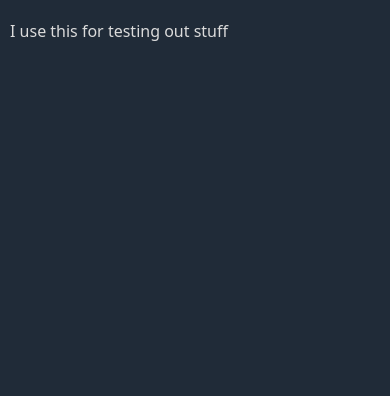
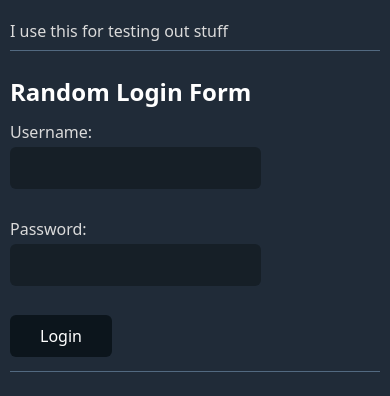
Before and after one commit to NexusWasLost/primary_testing, a plain HTML site: page index.html in a window 390 px wide. Drawn offline with nearby package versions, Linux system fonts and the light colour scheme.

Commit message:
Added a random login form to test responsiveness of water CSS

```diff
--- a/index.html
+++ b/index.html
@@ -1,14 +1,43 @@
 <!DOCTYPE html>
 <html lang="en">
+
 <head>
     <meta charset="UTF-8">
     <meta name="viewport" content="width=device-width, initial-scale=1.0">
     <link rel="stylesheet" href="https://cdn.jsdelivr.net/npm/water.css@2/out/dark.css">
     <title>Primary Testing</title>
 </head>
+
 <body>
     <main>
         I use this for testing out stuff
+        <hr />
+
+        <form action="#">
+            <h2>Random Login Form</h2>
+
+            <div>
+                <label for="username">Username:</label>
+                <input type="text" id="username" name="username" required>
+            </div>
+
+            <br>
+
+            <div>
+                <label for="password">Password:</label>
+                <input type="password" id="password" name="password" required>
+            </div>
+
+            <br>
+
+            <button type="submit">Login</button>
+        </form>
+
+        <hr />
+
+        <!-- <iframe src="https://www.bloort.ai/embed?botId=2073e774-1e70-40e3-b159-d9cbac70fdad" width="100%" height="600"
+            style="border:none;"></iframe> -->
     </main>
 </body>
+
 </html>
```
